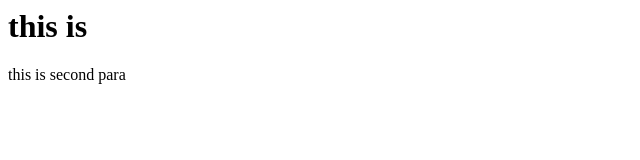
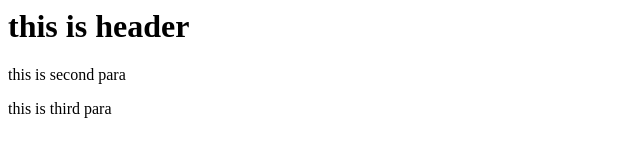
Before and after one commit to apex-predat0r/Html_css_bootstrap_react_mongodb_node_coursera, a website: page index.html in a window 1280 px wide. Shown: the whole page, without its empty margins (0-640 px from the left). Drawn offline with Linux system fonts and the light colour scheme.

Commit message:
fourth commit with node

```diff
--- a/index.html
+++ b/index.html
@@ -4,8 +4,9 @@
     </head>
 
     <body>
-        <h1>this is <Header></Header></h1>
+        <h1>this is header</h1>
         <p><this is paragraph/p>
         <p>this is second para</p>
+        <p>this is third para</p>
     </body>
 </html>
```
Also changed, not shown: package.json (added, +25 -0 lines), 2 other files.
